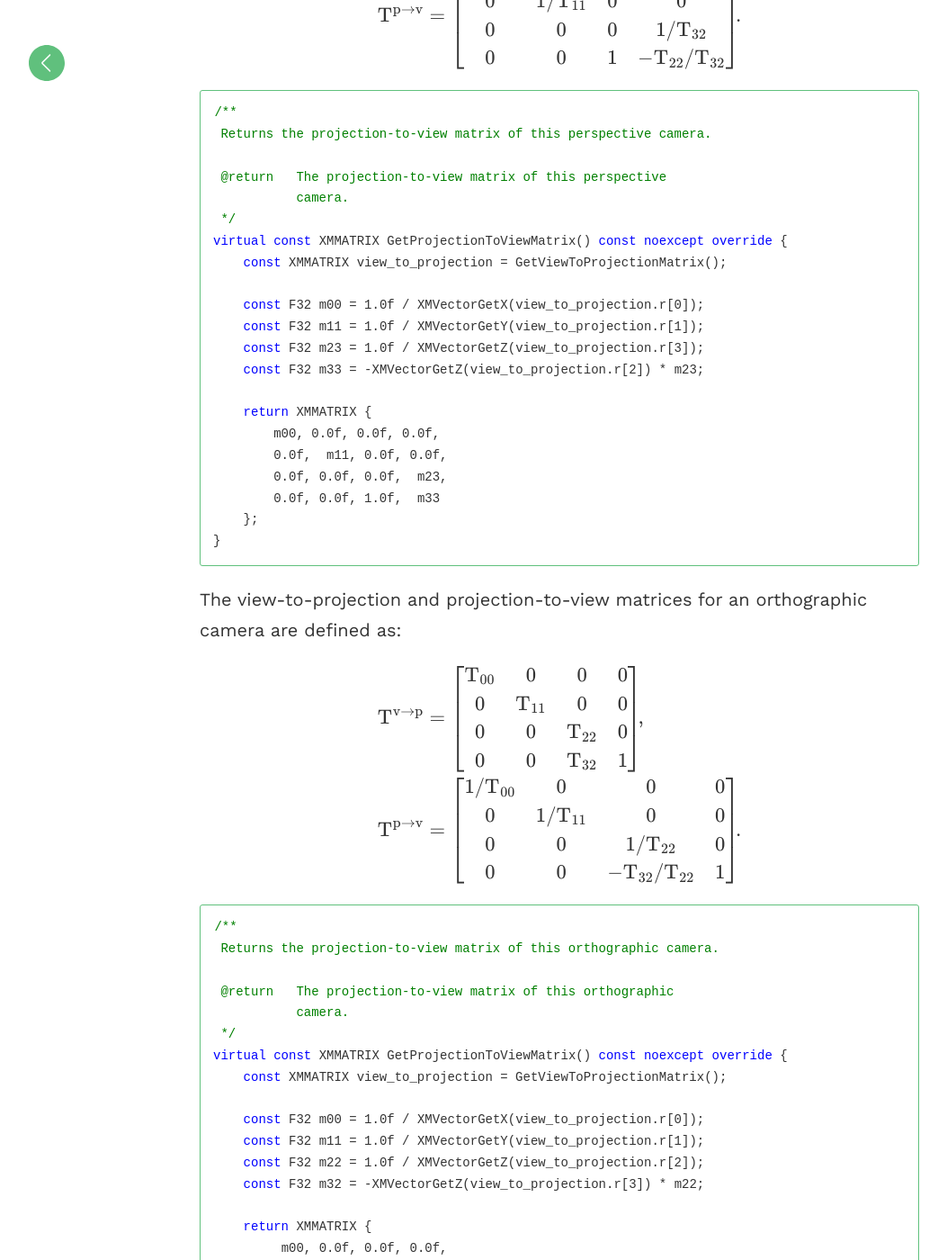
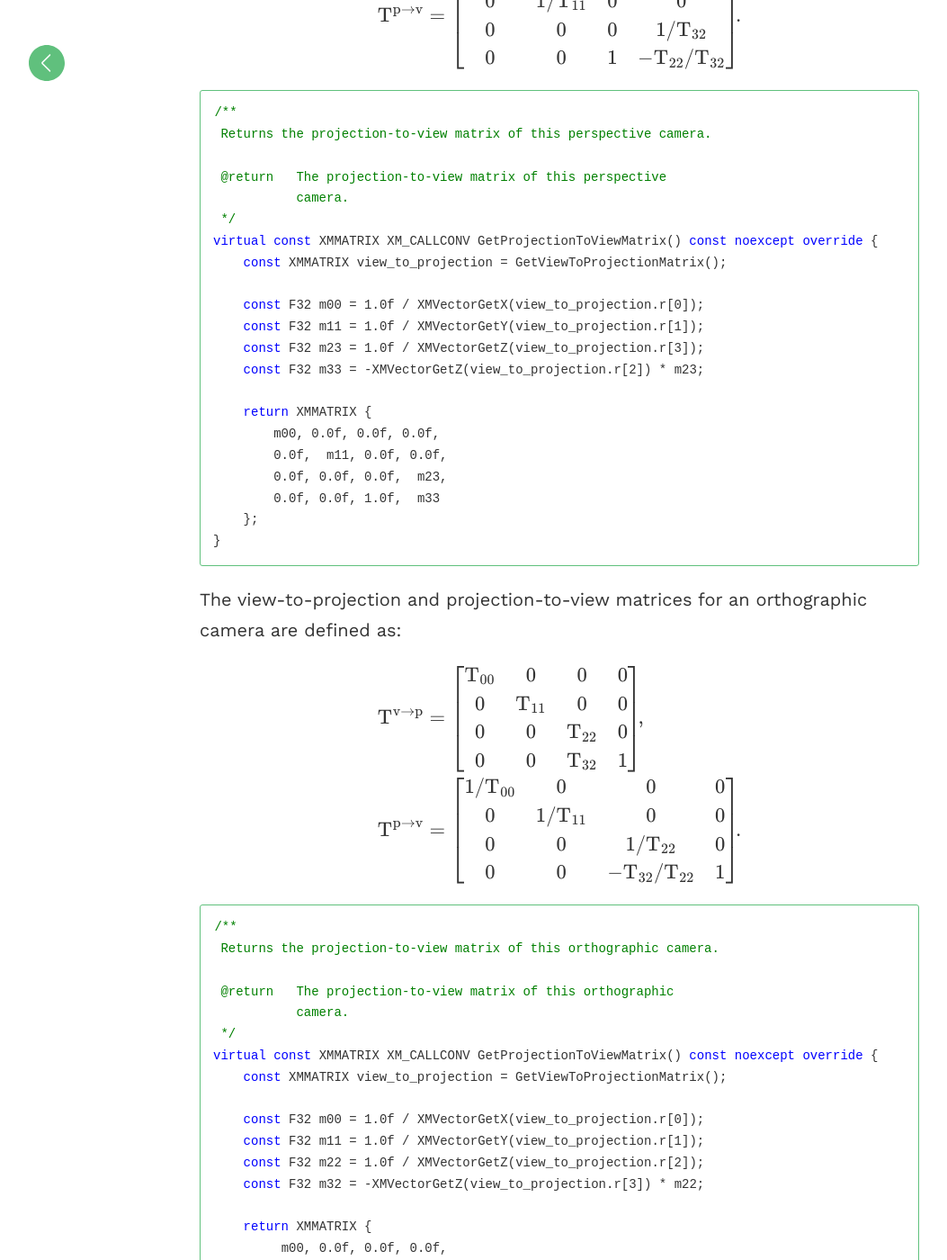
Before and after one commit to matt77hias/Blog, a Jekyll site: the page built from _posts/2017-09-07-ndc-to-projection-to-view-space.md, in a window 1280 px wide and 1400 px high, scrolled down 5039 px. Shown: the whole window at 90% size, without its empty margins (18-1071 px from the left). Built offline with Jekyll 4.4.1, drawn with Linux system fonts in a browser that asks for light colours; formulas are drawn with MathJax 3; comment, search, counter and statistics services are not loaded.

Commit message:
Update 2017-09-07-ndc-to-projection-to-view-space.md

```diff
--- a/_posts/2017-09-07-ndc-to-projection-to-view-space.md
+++ b/_posts/2017-09-07-ndc-to-projection-to-view-space.md
@@ -176,7 +176,7 @@ $$\begin{align}
  @return   The projection-to-view matrix of this perspective
            camera.
  */
-virtual const XMMATRIX GetProjectionToViewMatrix() const noexcept override {
+virtual const XMMATRIX XM_CALLCONV GetProjectionToViewMatrix() const noexcept override {
     const XMMATRIX view_to_projection = GetViewToProjectionMatrix();
 
     const F32 m00 = 1.0f / XMVectorGetX(view_to_projection.r[0]);
@@ -215,7 +215,7 @@ $$\begin{align}
  @return   The projection-to-view matrix of this orthographic
            camera.
  */
-virtual const XMMATRIX GetProjectionToViewMatrix() const noexcept override {
+virtual const XMMATRIX XM_CALLCONV GetProjectionToViewMatrix() const noexcept override {
     const XMMATRIX view_to_projection = GetViewToProjectionMatrix();
 
     const F32 m00 = 1.0f / XMVectorGetX(view_to_projection.r[0]);
```
